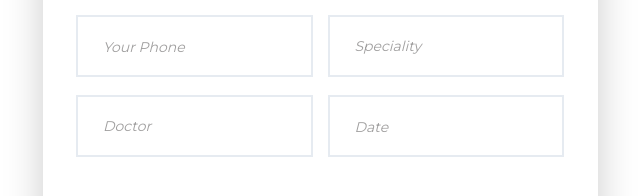
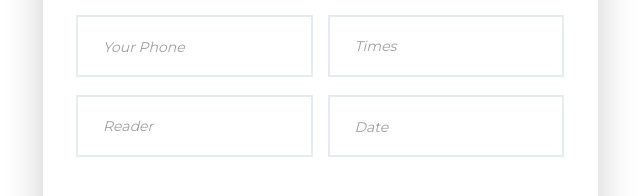
Before and after one commit to Lidzfreak3000/webStuff, a plain HTML site: page webFiles/drpro/contact.html in a window 1280 px wide. Shown: the part 877-1073 px from the top of the page, 27-667 px from the left. Drawn offline with Linux system fonts and the light colour scheme; some packages are replaced by stand-ins of ours.

Commit message:
Updating appointment form

```diff
--- a/webFiles/drpro/contact.html
+++ b/webFiles/drpro/contact.html
@@ -101,7 +101,7 @@
 					<div class="col">
 						<div class="home_content">
 							<div class="home_title">Contact</div>
-							<div class="home_text">Lorem ipsum dolor sit amet, consectetur adipiscing elit.</div>
+							<div class="home_text"></div>
 						</div>
 					</div>
 				</div>
@@ -125,20 +125,20 @@
 								<input type="email" class="contact_input" placeholder="Your E-mail" required="required">
 								<input type="tel" class="contact_input" placeholder="Your Phone" required="required">
 								<select class="contact_select contact_input" required>
-									<option disabled="" selected="">Speciality</option>
-									<option>Speciality 1</option>
-									<option>Speciality 2</option>
-									<option>Speciality 3</option>
-									<option>Speciality 4</option>
-									<option>Speciality 5</option>
+									<option disabled="" selected="">Times</option>
+									<option>15 Min - $40</option>
+									<option>30 Min - $60</option>
+									<option>45 Min - $90</option>
+									<option>60 Min - $110</option>
+									<option>30 Min Couples Readings - $80 (Additional $20/person, 4 poeple max)</option>
+									<option>Aura Readings/Pet Aura Readings</option>
 								</select>
 								<select class="contact_select contact_input"required="required">
-										<option disabled="" selected="">Doctor</option>
-										<option>Doctor 1</option>
-										<option>Doctor 2</option>
-										<option>Doctor 3</option>
-										<option>Doctor 4</option>
-										<option>Doctor 5</option>
+										<option disabled="" selected="">Reader</option>
+										<option>Rev. Katherine</option>
+										<option>Rev. Karen</option>
+										<option>Eddie</option>
+										<option>Joy</option>
 									</select>
 								<input type="text" id="datepicker" class="contact_input datepicker" placeholder="Date" required="required">
 							</div>
```
